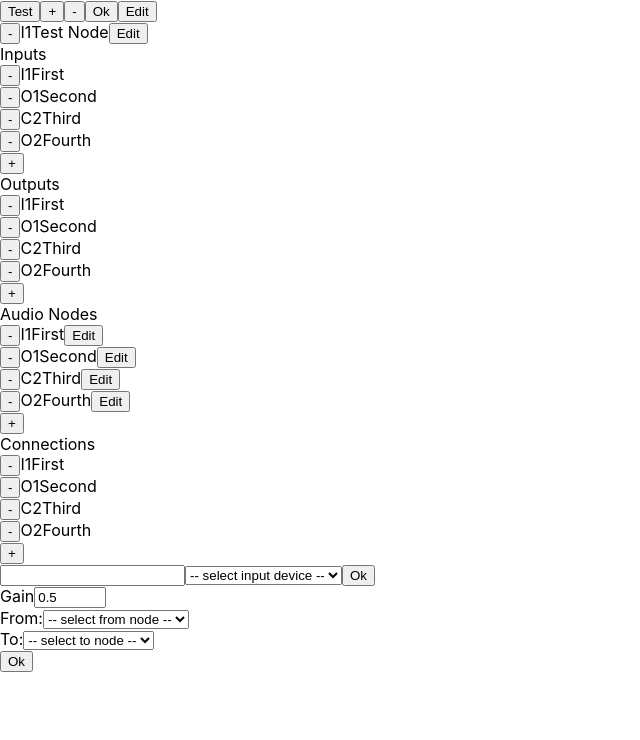
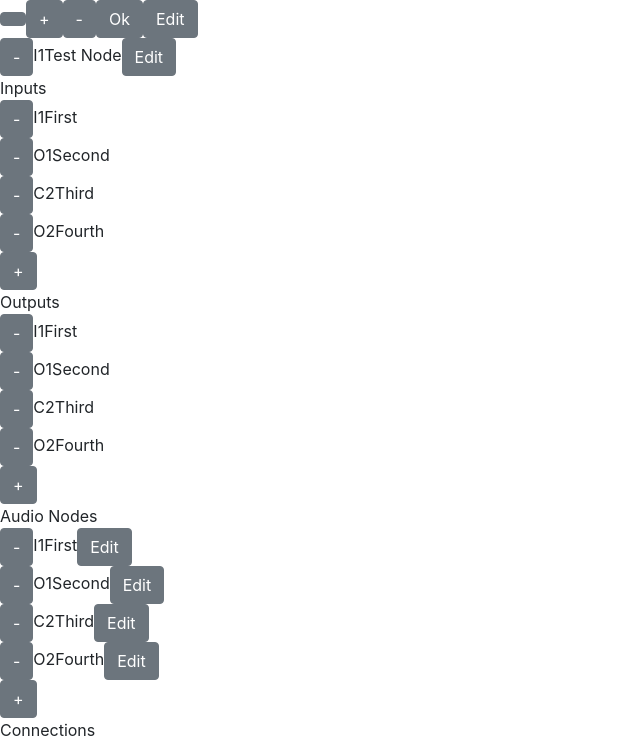
Before and after one commit to jetpackpony/steam-mixer, a React (Create React App) app: page / in a window 1280 px wide. Shown: the top 740 px of the page, without its empty margins (0-640 px from the left). Built offline with nearby package versions, Linux system fonts and the light colour scheme.

Commit message:
Add bootstrap to the project

```diff
--- a/package.json
+++ b/package.json
@@ -4,10 +4,12 @@
   "description": "Audio mixer for streaming audio",
   "main": "index.js",
   "dependencies": {
+    "bootstrap": "^4.1.3",
     "ramda": "^0.25.0",
     "react": "^16.6.0",
     "react-dom": "^16.6.0",
-    "react-scripts": "2.0.5"
+    "react-scripts": "2.0.5",
+    "reactstrap": "^6.5.0"
   },
   "homepage": "./",
   "scripts": {
--- a/src/components/buttons/index.js
+++ b/src/components/buttons/index.js
@@ -1,23 +1,20 @@
 import React from 'react';
-
-const Button = ({ text, onClick }) => (
-  <button onClick={onClick}>{text}</button>
-);
+import { Button } from 'reactstrap';
 
 const AddButton = ({ onClick }) => (
-  <Button text="+" onClick={onClick}></Button>
+  <Button onClick={onClick}>+</Button>
 );
 
 const OkButton = ({ onClick }) => (
-  <Button text="Ok" onClick={onClick}></Button>
+  <Button onClick={onClick}>Ok</Button>
 );
 
 const EditButton = ({ onClick }) => (
-  <Button text="Edit" onClick={onClick}></Button>
+  <Button onClick={onClick}>Edit</Button>
 );
 
 const DeleteButton = ({ onClick }) => (
-  <Button text="-" onClick={onClick}></Button>
+  <Button onClick={onClick}>-</Button>
 );
 
 export default Button;
--- a/src/index.js
+++ b/src/index.js
@@ -1,5 +1,6 @@
 import React from 'react';
 import ReactDOM from 'react-dom';
+import 'bootstrap/dist/css/bootstrap.min.css';
 import './index.css';
 import App from './App';
 import * as serviceWorker from './serviceWorker';
```
Also changed, not shown: 1 other file (tests, documents, lock files or other folders).
